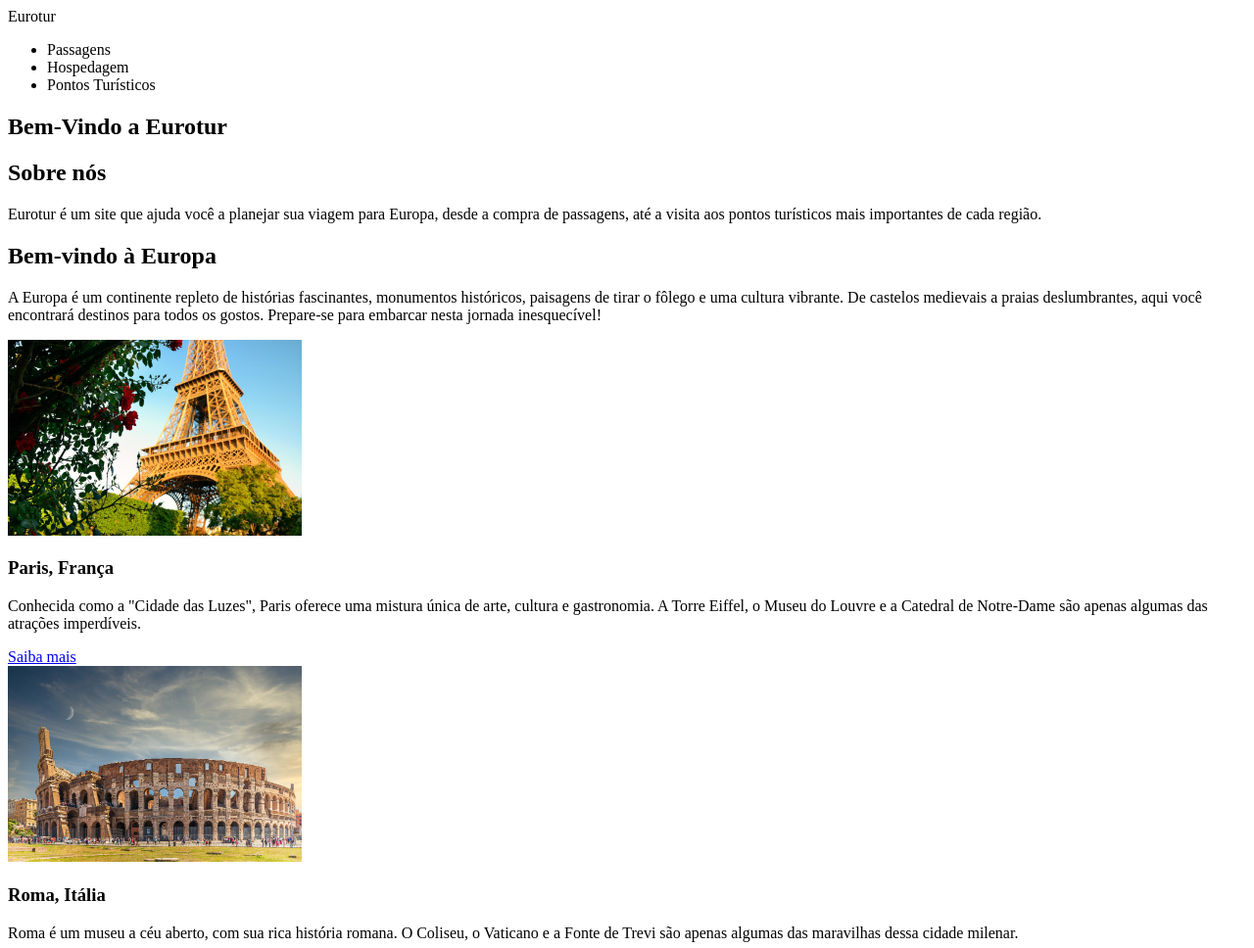
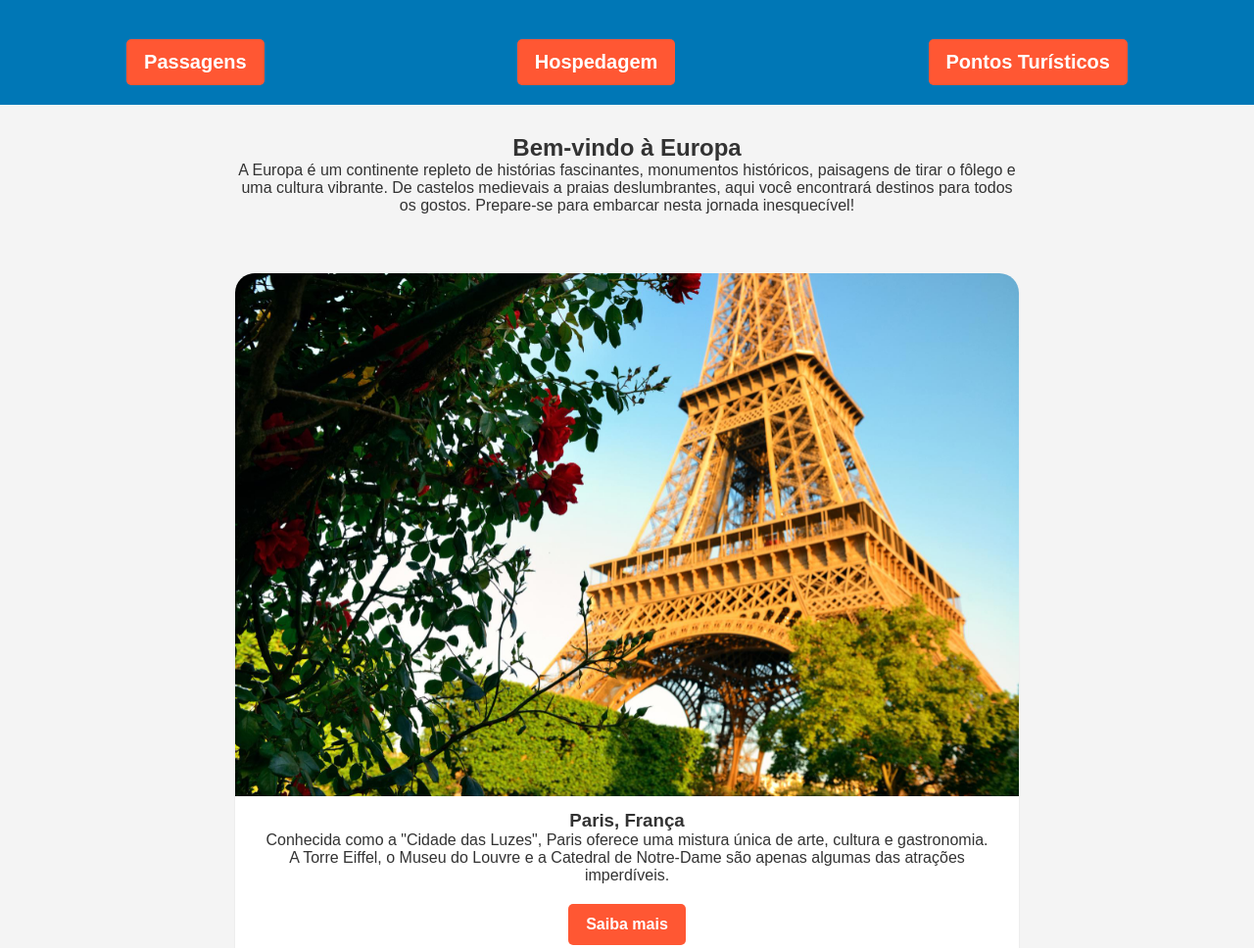
Before and after one commit to andrejsmattos/eurotur, a plain HTML site: page index.html in a window 1280 px wide. Shown: the top 968 px of the page at 98% size. Drawn offline with Linux system fonts and the light colour scheme.

Commit message:
Adição de estilos

```diff
--- a/index.html
+++ b/index.html
@@ -8,20 +8,26 @@
 </head>
 <body>
   <header>
-    <span>Eurotur</span>
+    <!-- <span>Eurotur</span> -->
     <nav>
-      <ul>
-        <li>Passagens</li>
-        <li>Hospedagem</li>
-        <li>Pontos Turísticos</li>
+      <ul class="menu">
+        <a href="#passagens">
+          <li>Passagens</li>
+        </a>
+        <a href="#hospedagem">
+          <li>Hospedagem</li>
+        </a>
+        <a href="#pontos-turisticos">
+          <li>Pontos Turísticos</li>
+        </a>
       </ul>
     </nav>
   </header>
-    <section>
+    <!-- <section>
       <h1>Bem-Vindo a Eurotur</h1>
       <h2>Sobre nós</h2>
       <p>Eurotur é um site que ajuda você a planejar sua viagem para Europa, desde a compra de passagens, até a visita aos pontos turísticos mais importantes de cada região.</p>
-    </section>
+    </section> -->
 
     <section class="intro">
       <h2>Bem-vindo à Europa</h2>
@@ -82,9 +88,9 @@
       </div>
     </section>
     <footer>
-      <span>Eurotur</span>
+      <!-- <span>Eurotur</span> -->
       <nav>
-        <ul>
+        <ul class="social-links">
           <li><a href="www.facebook.com/eurotur">Facebook</a></li>
           <li><a href="www.instagram.com/eurotur">Instagram</a></li>
           <li><a href="www.linkedin.com/in/eurotur">LinkedIn</a></li>
--- a/style.css
+++ b/style.css
@@ -1,3 +1,98 @@
+* {
+  margin: 0;
+  padding: 0;
+}
+html, body {
+  max-width: 100vw;
+}
+
+body {
+  font-family: sans-serif;
+  margin: 0;
+  padding: 0;
+  background-color: #f4f4f4;
+  color: #333;
+}
+
+header {
+  background-color: #0077b6;
+  color: white;
+  padding: 20px 0 20px 0;
+  text-align: center;
+  font-size: 24px;
+  font-weight: bold;
+}
+
+header span {
+  text-align: center;
+  display: flex;
+  align-items: center;
+  justify-content: center;
+}
+
+.menu {
+  display: flex;
+  justify-content: space-around;
+  font-size: 20px;
+}
+
+.card {
+  background-color: #ffffff;
+  box-shadow: 0 2px 2px rgba(0, 0, 0, 0.1);
+  border-radius: 20px;
+  padding: 0 0 30px 0;
+}
+
+.card p {
+  padding: 0 30px;
+}
+
+section {
+  padding: 30px;
+  text-align: center;
+  max-width: 800px;
+  margin: auto;
+}
+
 img {
-  max-width: 300px;
+  max-width: 100%;
+  height: auto;
+  border-radius: 20px 20px 0 0 ;
+  margin-bottom: 10px;
 }
+
+footer {
+  background-color: #0077b6;
+  color: white;
+  padding: 15px 0 15px 0;
+  text-align: center;
+  font-size: 14px;
+  position: relative;
+  bottom: 0;
+  width: 100%;
+}
+
+a {
+  display: inline-block;
+  margin-top: 20px;
+  padding: 12px 18px;
+  background-color: #ff5733;
+  color: white;
+  text-decoration: none;
+  border-radius: 5px;
+  font-weight: bold;
+  transition: background 0.3s;
+}
+
+a:hover {
+  background-color: #c7442e;
+}
+
+ul {
+  list-style-type: none;
+}
+
+.social-links {
+  display: flex;
+  justify-content: space-around;
+}
```
